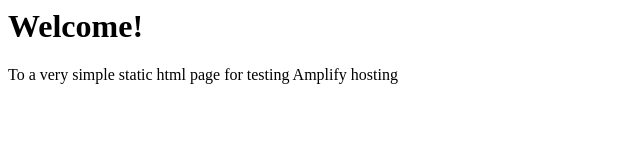
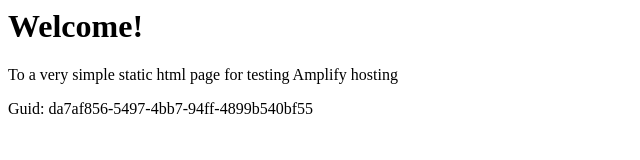
Before and after one commit to aws-aemilia-yul/Github-PR-Commit-Integration-Test-DoNotTouch-Gith-P5X5MO5I-v1-prod-ca-central-1, a website: page src/index.html in a window 1280 px wide. Shown: the whole page, without its empty margins (0-640 px from the left). Drawn offline with Linux system fonts and the light colour scheme.

Commit message:
commit from integ tests

```diff
--- a/src/index.html
+++ b/src/index.html
@@ -1,3 +1,5 @@
+
+
 <html lang="en">
 
 <head>
@@ -10,6 +12,6 @@
 <body>
     <h1>Welcome!</h1>
     <p>To a very simple static html page for testing Amplify hosting</p>
-</body>
+    <p>Guid: da7af856-5497-4bb7-94ff-4899b540bf55</p></body>
 
 </html>
```
